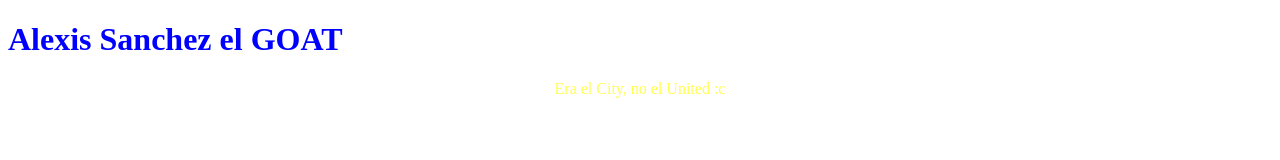
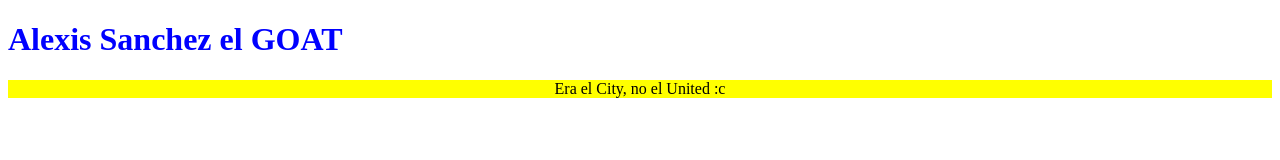
Before and after one commit to moontivac10n/EV2_U1_E1, a plain HTML site: page index.html in a window 1280 px wide. Drawn offline with Linux system fonts and the light colour scheme.

Commit message:
subiendo el primer ejercicio

```diff
--- a/assets/css/estilos.css
+++ b/assets/css/estilos.css
@@ -2,6 +2,6 @@
     color: blue;
 }
 #parrafo_yellow{
-    color: rgba(255, 255, 0, 0.678);
     text-align: center;
+    background-color: yellow;
 }
```
Also changed, not shown: index.html (+0 -16 lines).
